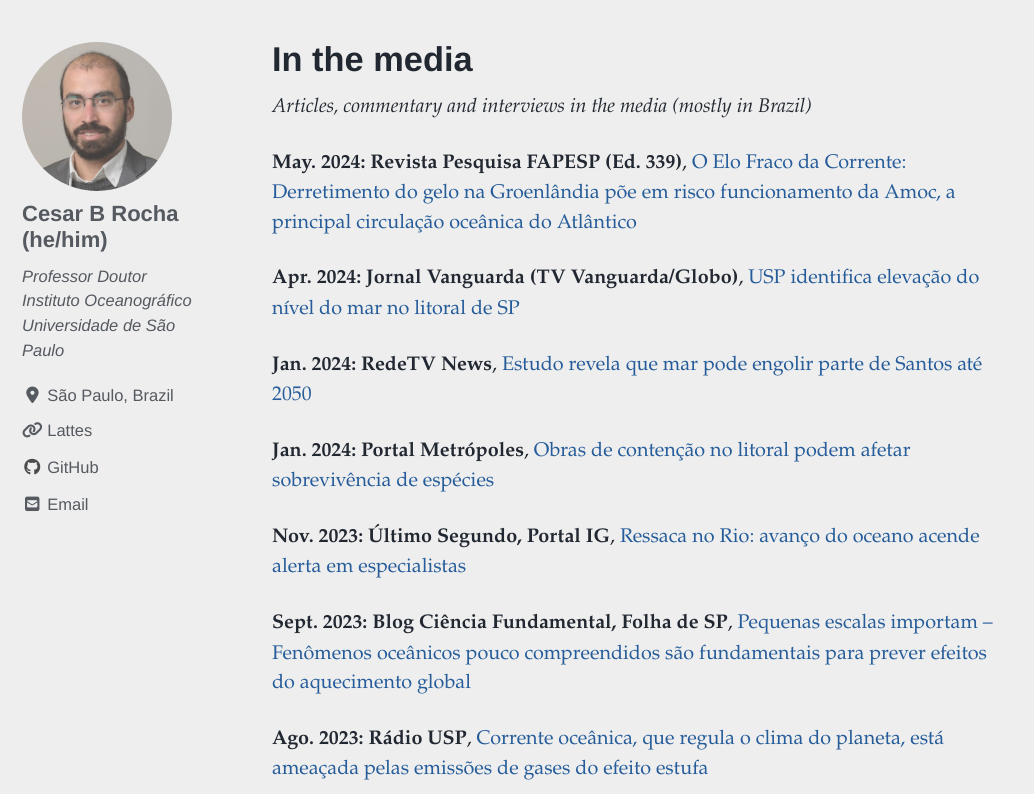
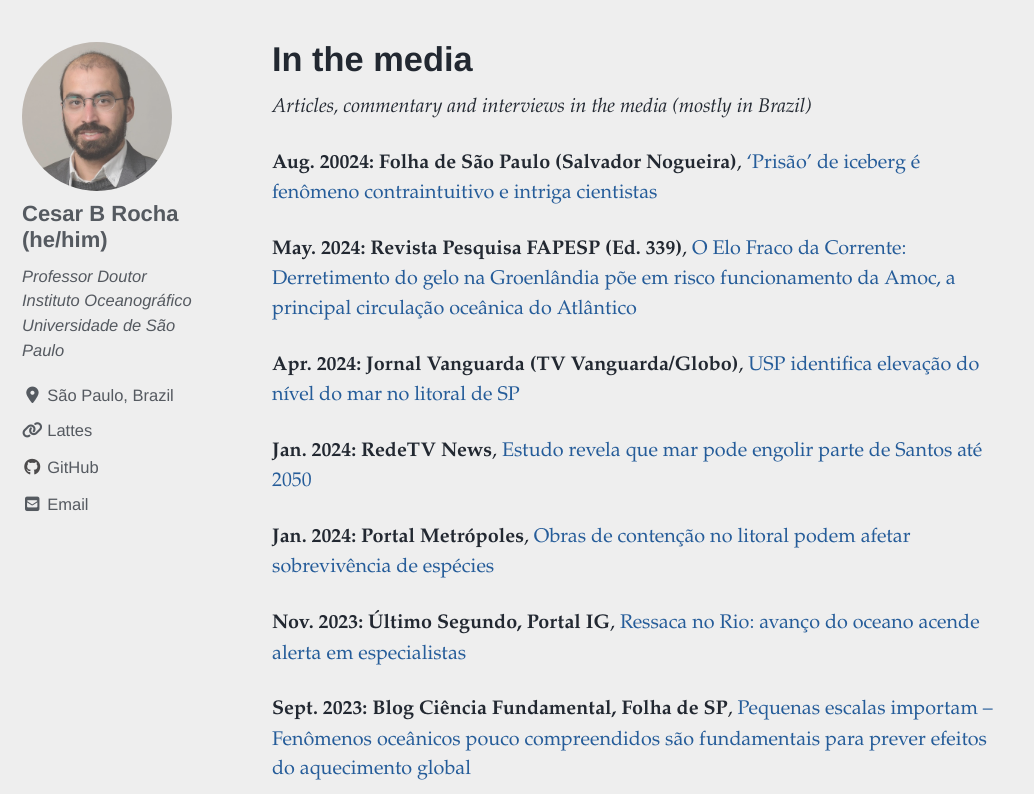
Before and after one commit to cesar-rocha/cesar-rocha.github.io, a Jekyll site: the page built from _pages/media.md, in a window 1280 px wide and 900 px high, scrolled down 977 px, cut to the strip 106-900 px from the top of the window. Shown: the whole strip, without its empty margins (0-1034 px from the left). Built offline with Jekyll 4.4.1, drawn with Linux system fonts in a browser that asks for light colours; cached includes are drawn as plain includes; nearby versions of some CDN libraries.

Commit message:
add salvador's article

```diff
--- a/_pages/media.md
+++ b/_pages/media.md
@@ -7,6 +7,8 @@
 ---
 
 *Articles, commentary and interviews in the media (mostly in Brazil)*
+
+**Aug. 20024: Folha de São Paulo (Salvador Nogueira)**, ['Prisão' de iceberg é fenômeno contraintuitivo e intriga cientistas](https://www1.folha.uol.com.br/ambiente/2024/08/prisao-de-iceberg-e-fenomeno-contraintuitivo-e-intriga-cientistas.shtml)
 
 **May. 2024: Revista Pesquisa FAPESP (Ed. 339)**, [O Elo Fraco da Corrente: Derretimento do gelo na Groenlândia põe em risco funcionamento da Amoc, a principal circulação oceânica do Atlântico](https://revistapesquisa.fapesp.br/aquecimento-global-ameaca-principal-sistema-de-correntes-marinhas-do-atlantico/)
 
```
